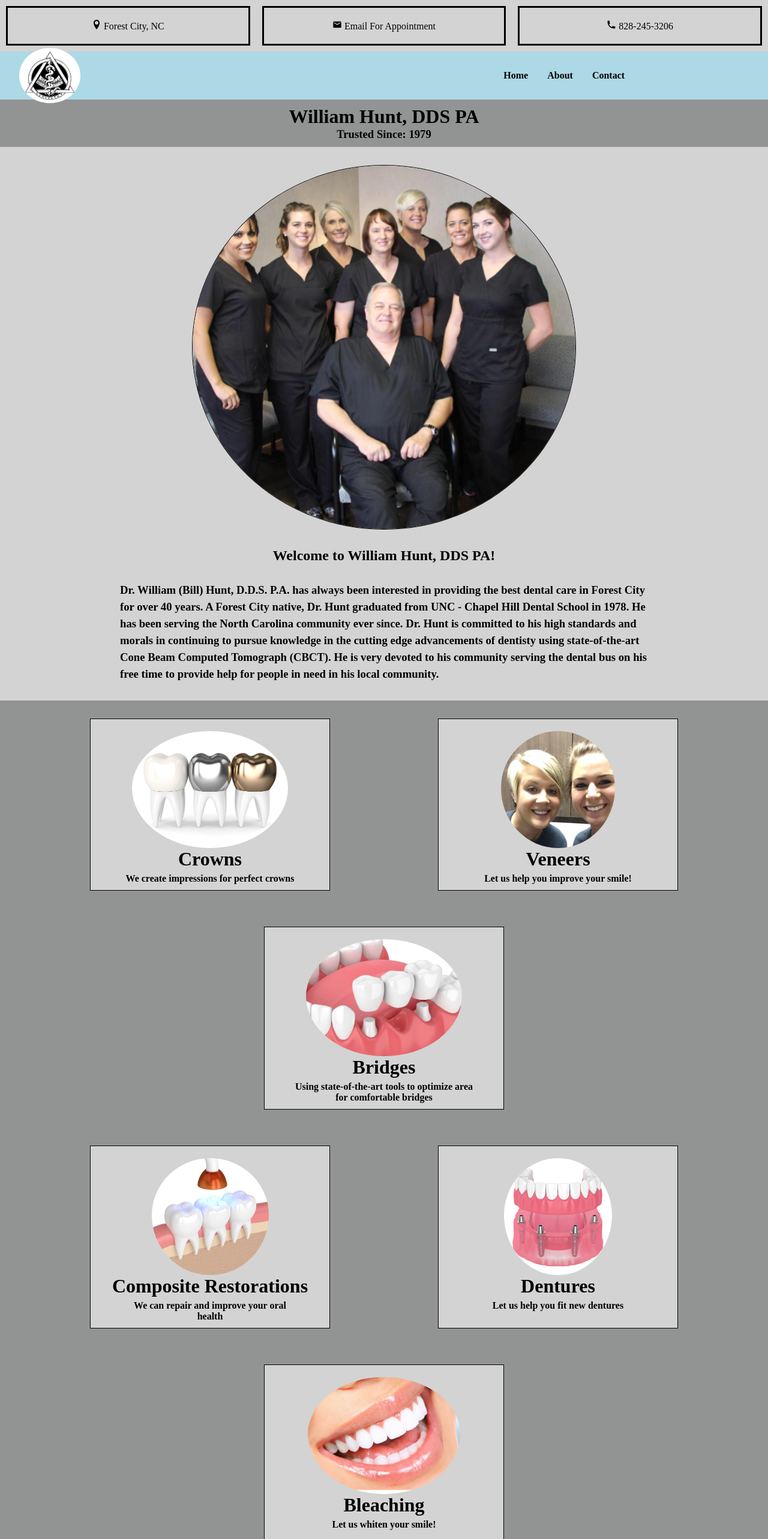
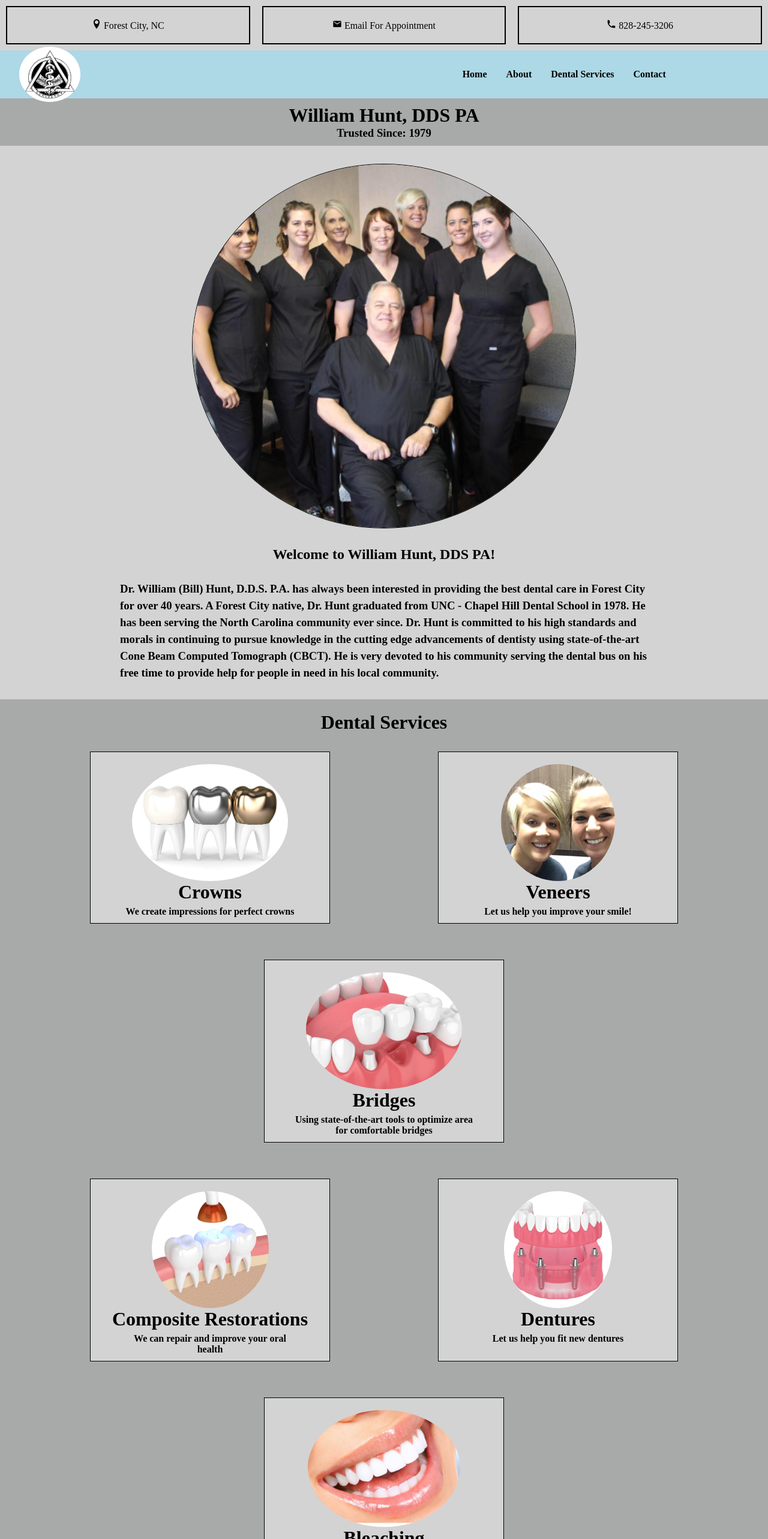
Before and after one commit to dchen8419/William_Hunt_DDS, a React (Create React App) app: page / in a window 1280 px wide. Shown: the top 2566 px of the page at 60% size. Built offline with nearby package versions, Linux system fonts and the light colour scheme.

Commit message:
added dental service link and fixed css styling

```diff
--- a/src/components/about/About.jsx
+++ b/src/components/about/About.jsx
@@ -4,11 +4,11 @@
 
 function About() {
   return (
-    <div className='about-container'>
+    <div  className='about-container'>
       <div className='about_img_container'>
-        <img alt='about_picture' src={picBanner} className="about_pic"/>
+        <img id="About" alt='about_picture' src={picBanner} className="about_pic"/>
       </div>
-      <div className='about_welcome_container'>
+      <div  className='about_welcome_container'>
         <h2 className='about_welcome_title'>Welcome to William Hunt, DDS PA!</h2>
       </div>
       <div className='about_paragraph'>
--- a/src/components/banner/Banner.css
+++ b/src/components/banner/Banner.css
@@ -1,5 +1,5 @@
 .banner_container {
-    background-color: rgb(146, 148, 148);
+    background-color: rgb(168, 169, 169);
     text-align: center;
     padding-top: 10px;
     padding-bottom: 10px;
--- a/src/components/footer/Footer.jsx
+++ b/src/components/footer/Footer.jsx
@@ -22,7 +22,7 @@
                         <p>8:00 AM - 5:00 PM</p>
                     </div>
                 </div>
-                <h5 className='footer-copyright'>Luna DC Media LLC</h5>
+                <h5 className='footer-copyright'> &copy;{new Date().getFullYear()} Luna DC Media LLC</h5>
             </ul>
         </footer>
     )
--- a/src/components/header/Header.css
+++ b/src/components/header/Header.css
@@ -11,7 +11,7 @@
     width: 100%;
     padding: 20px;
     text-align: center;
-    border-style: solid
+    border: 2px solid black
 }
 
 a {
--- a/src/components/navbar/Nav.jsx
+++ b/src/components/navbar/Nav.jsx
@@ -24,6 +24,7 @@
         <nav ref={navRef}>
             <a href="#Home" onClick={showNavbar}>Home</a>
             <a href="#About" onClick={showNavbar}>About</a>
+            <a href="#Services" onClick={showNavbar}>Dental Services</a>
             <a href="#Contact" onClick={showNavbar}>Contact</a>
             <button className='navbar-btn nav-close-btn' onClick={showNavbar} >
                 <FaTimes />
--- a/src/components/procedures/Procedures.css
+++ b/src/components/procedures/Procedures.css
@@ -1,5 +1,10 @@
 .procedure_background {
-    background-color: rgb(146, 148, 148);
+    background-color: rgb(168, 169, 169);
+}
+
+.procedure_dental_service {
+    text-align: center;
+    padding-top: 20px;
 }
 
 .procedure_ul_list {
@@ -46,5 +51,5 @@
 }
 
 .procedure_container-item:hover {
-    box-shadow: 0 4px 8px 0 lightblue, 0 6px 20px 0 lightblue;
+    box-shadow: 0 4px 8px 0 lightgray, 0 6px 20px 0 lightgray;
 }
--- a/src/components/procedures/Procedures.jsx
+++ b/src/components/procedures/Procedures.jsx
@@ -15,7 +15,8 @@
 
 function Procedures() {
     return (
-        <div id="About"className='procedure_background'>
+        <div id="Services" className='procedure_background'>
+            <h1 className='procedure_dental_service'>Dental Services</h1>
             <ul className='procedure_ul_list'>
                 <div className='procedure_container'>
                     <div className='procedure_container-item procedure_container_crowns_bridges'>
```
